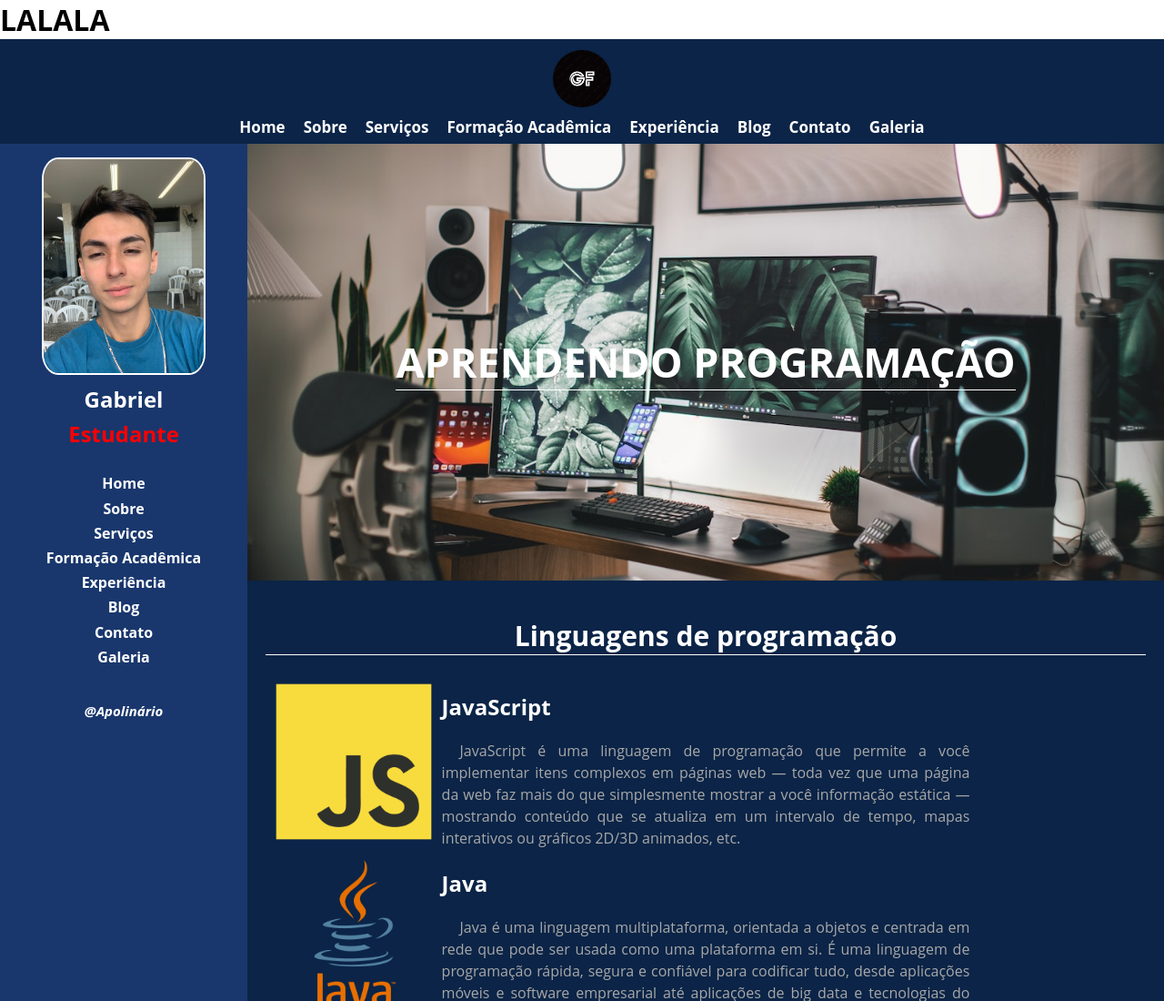
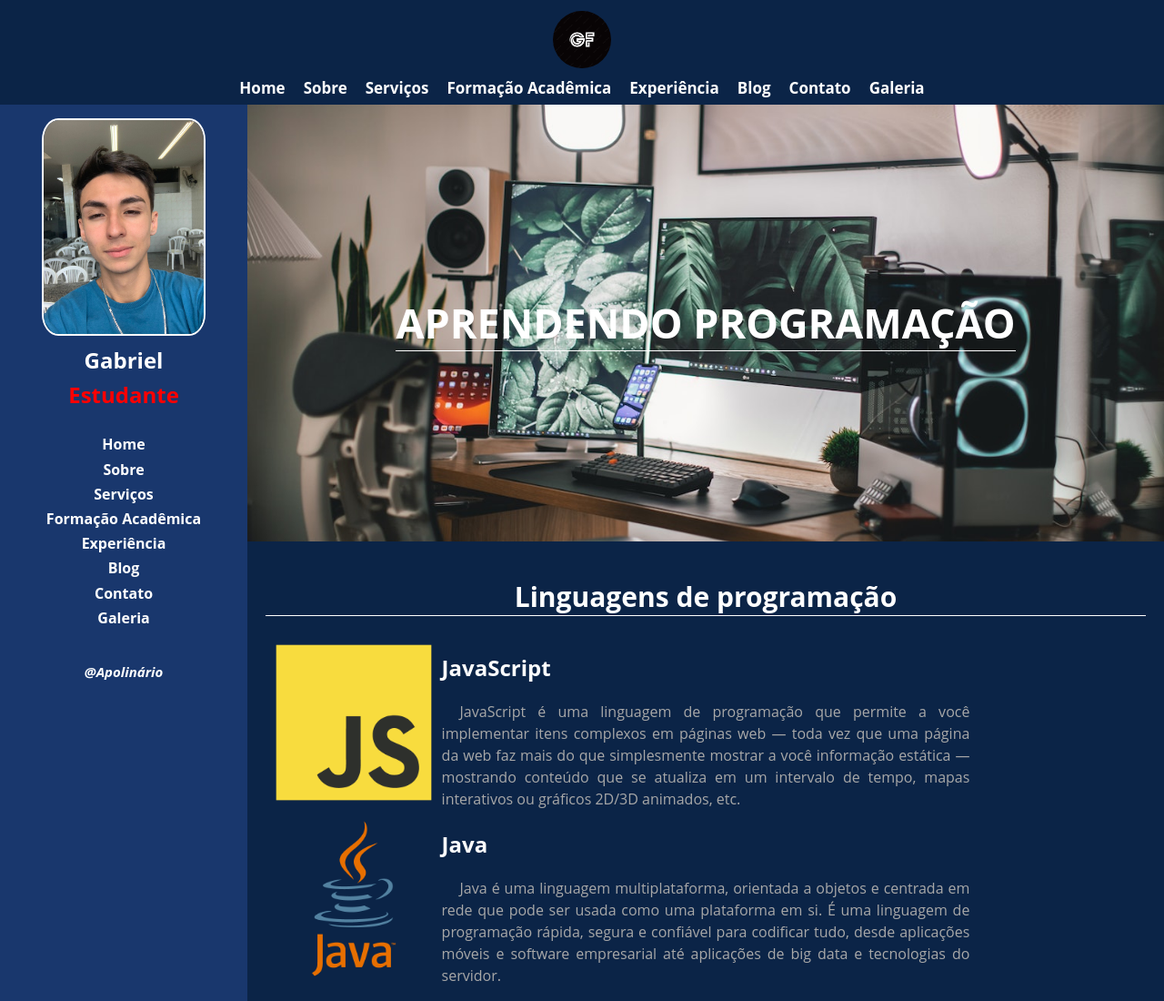
Before and after one commit to GabrielApolinario08/projeto01, a plain HTML site: page index.html in a window 1280 px wide. Shown: the top 1100 px of the page at 91% size. Drawn offline with Linux system fonts and the light colour scheme.

Commit message:
Salvando alteração

```diff
--- a/index.html
+++ b/index.html
@@ -9,7 +9,7 @@
 </head>
 
 <body>
-    <h1>LALALA</h1>
+
     <!-- Menu principal -->
     <nav>
         <img src="img/logo-gf.jpg" alt="logo">
```
